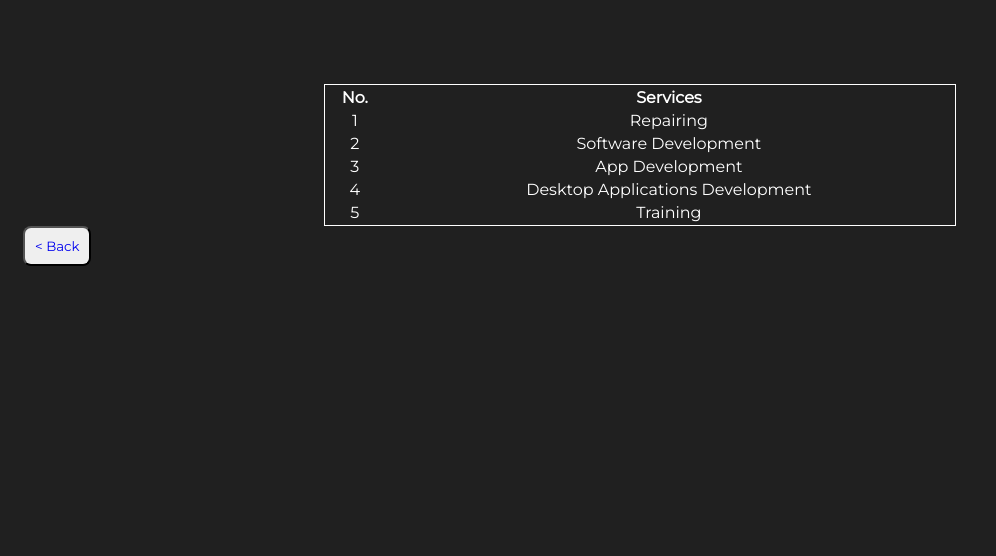
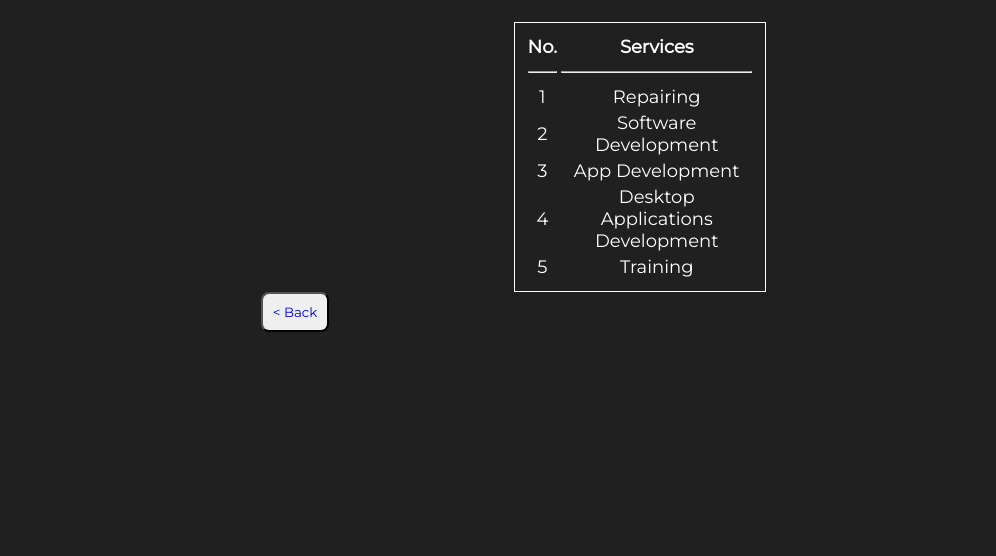
Before and after one commit to aaryan-manutd/BIworldwide-clone, a plain HTML site: page services.html in a window 1280 px wide. Shown: the part 244-800 px from the top of the page, without its empty margins (0-996 px from the left). Drawn offline with Linux system fonts and the light colour scheme.

Commit message:
Update services.html

```diff
--- a/services.html
+++ b/services.html
@@ -4,11 +4,7 @@
   <meta charset="UTF-8">
   <meta http-equiv="X-UA-Compatible" content="IE=edge">
   <meta name="viewport" content="width=device-width, initial-scale=1.0">
-  <title>BI Wordlwide</title>
-  <link rel="apple-touch-icon" sizes="180x180" href="favicons/apple-touch-icon.png">
-  <link rel="icon" type="image/png" sizes="32x32" href="favicons/favicon-32x32.png">
-  <link rel="icon" type="image/png" sizes="16x16" href="favicons/favicon-16x16.png">
-  <link rel="manifest" href="favicons/site.webmanifest">
+  <title>Document</title>
   <style>
   body{
     font-family: 'Montserrat', sans-serif;
@@ -16,20 +12,22 @@
     color: white;
   }
 
-  .tabular{
-    margin: auto;
-    width: 50%;
+  table{
+    border: 1px solid white;
+    padding: 10px;
   }
 
-  table{
-    border: 1px solid white;
+  .tabular{
+    /* margin: 120px 50px 0px 50px; */
+    margin: 3% 40% 0% 40%;
+    width: auto;
+    text-align: center;
+    font-size: large;
   }
 
-  table,tr{
-    margin: 30px;
-    text-align: center;
+  thead{
+    border:1px solid white;;
   }
-
 
   button{
     font-family: 'Montserrat', sans-serif;
@@ -38,7 +36,7 @@
     text-align: center;
     text-decoration: none;
     display: inline-block;
-    margin-left: 15px;
+    margin-left: 20%;
     border-radius: 8px;
   }
 
@@ -58,15 +56,19 @@
     </figure>
   </div>
   <div>
-    <h1 style="text-align: center;">BI WORLDWIDE Services</h1>
+    <h1 style="text-align: center;">BI WORLDWIDE Training</h1>
   </div>
-  <div style="align-items: center; margin-top: 100px;">
-    <table class="tabular">
+  <div class="tabular">
+    <table>
       <thead>
         <th>No.</th>
         <th>Services</th>
       </thead>
       <tbody>
+        <tr>
+          <td><hr style="color: white;"></td>
+          <td><hr style="color: white;"></td>
+        </tr>
         <tr>
           <td>1</td>
           <td>Repairing</td>
```
